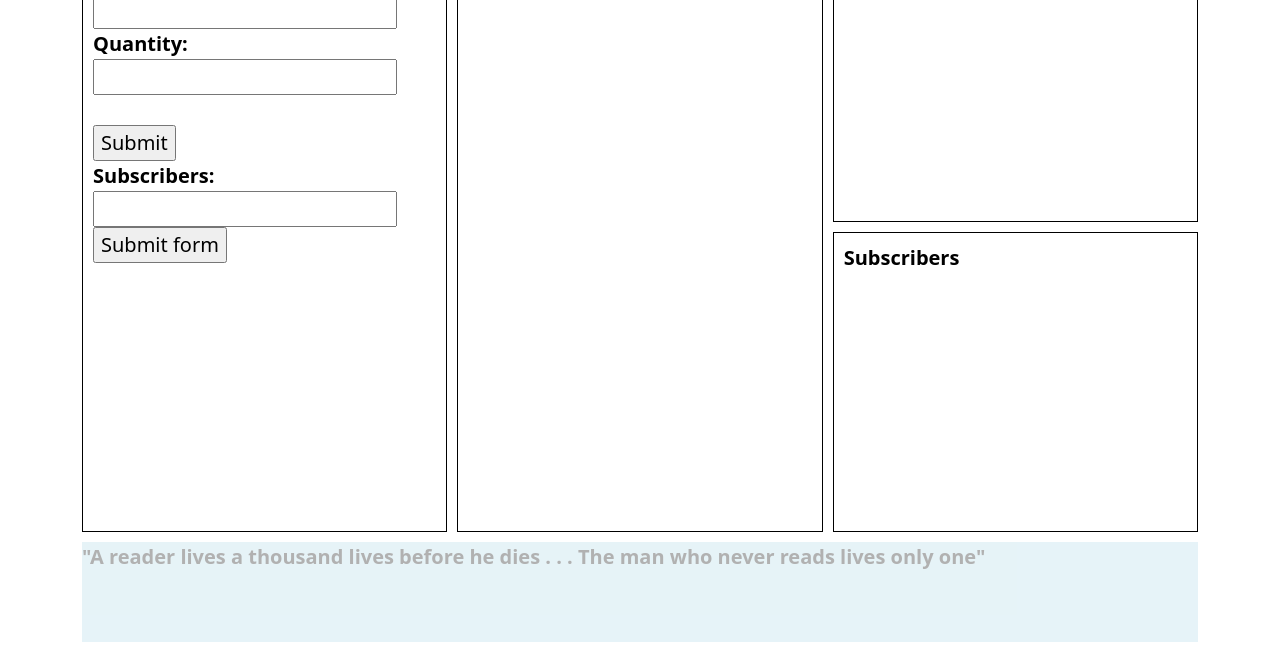
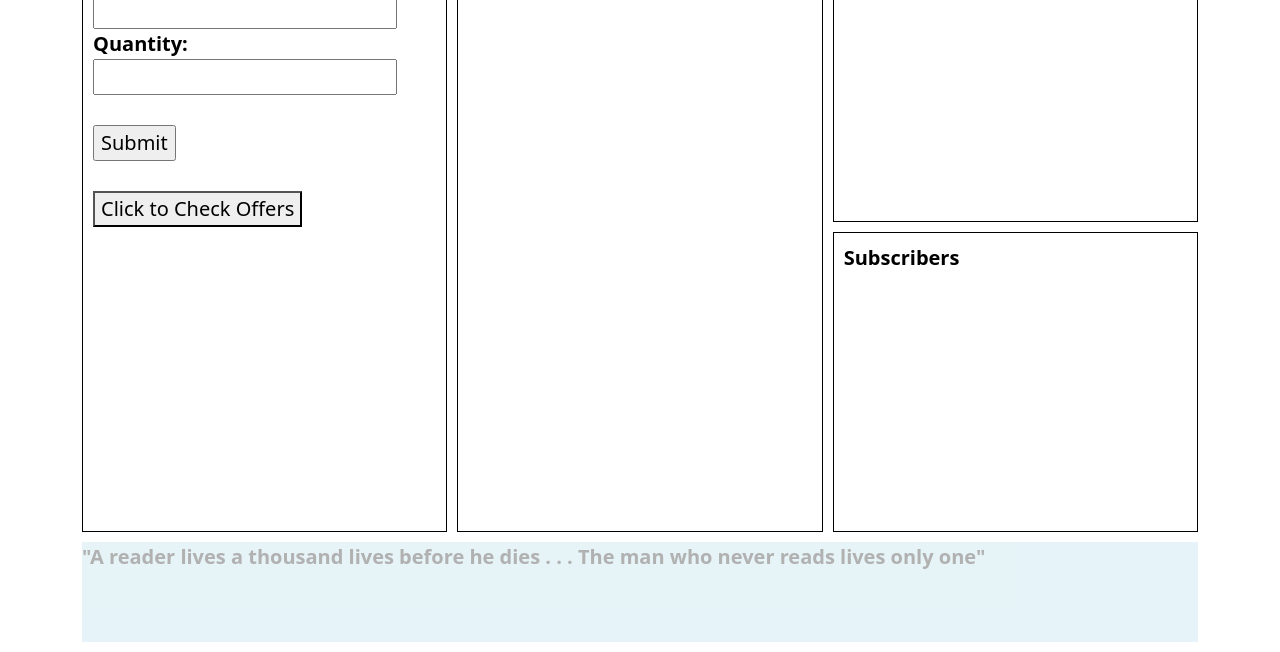
Before and after one commit to codertinie/Independent-project, a plain HTML site: page index.html in a window 1280 px wide. Shown: the part 148-800 px from the top of the page. Drawn offline with nearby package versions, Linux system fonts and the light colour scheme; no server answers.

Commit message:
Added an event to check for offers

```diff
--- a/index.html
+++ b/index.html
@@ -27,12 +27,9 @@
 					<!-- <label>Description</label>
 					<input cid="dspn" rows="3"></input> -->
 					<input type="submit" value="Submit">
-				</form>
-        <form id="Form-2" >
-          <label>Subscribers:</label>
-          <input type="text" id="subsInput">
-          <input type="button" value="Submit form">
-        </form>
+				</form> <br>
+        <button id="offers"
+        >Click to Check Offers</button>
 			</div>
       <div class="content-large fs-2 " id="bks_available">Books Available
 			</div>
--- a/index.js
+++ b/index.js
@@ -24,14 +24,13 @@
 function renderBook(title){
   const li = document.createElement('li')
   li.textContent = `${title}`
-  console.log(li) //testing
+  // console.log(li) //testing
   bks_available.append(li)
 }
 
 function renderSubs(name){
 const li = document.createElement('li')
   li.textContent= name
-  console.log(li) //Testing in the console
   subs.append(li)
 }
 
@@ -44,7 +43,6 @@ function renderOrders(data){
   li.innerText = data
   order.append(li)
 
-  console.log('li')
 }
 
 // DOM manipulation
@@ -57,6 +55,11 @@ document.addEventListener('DOMContentLoaded', () => {
     form.reset()
 
 })
+//An alert button for Offers
+document.querySelector('button').addEventListener('click', function(){
+  alert('SORRY! NO OFFERS TILL DECEMBER!')
+}
+)
 
 })
 // Adding books to the library
@@ -69,7 +72,7 @@ function AddBook(title){
   l.appendChild(btn)
   document.querySelector('#bks_available').appendChild(l)
 }
-// rmoving books from library
+// removing books from library
 function DeleteBook(e){
   e.target.parentNode.remove()
 }
```
